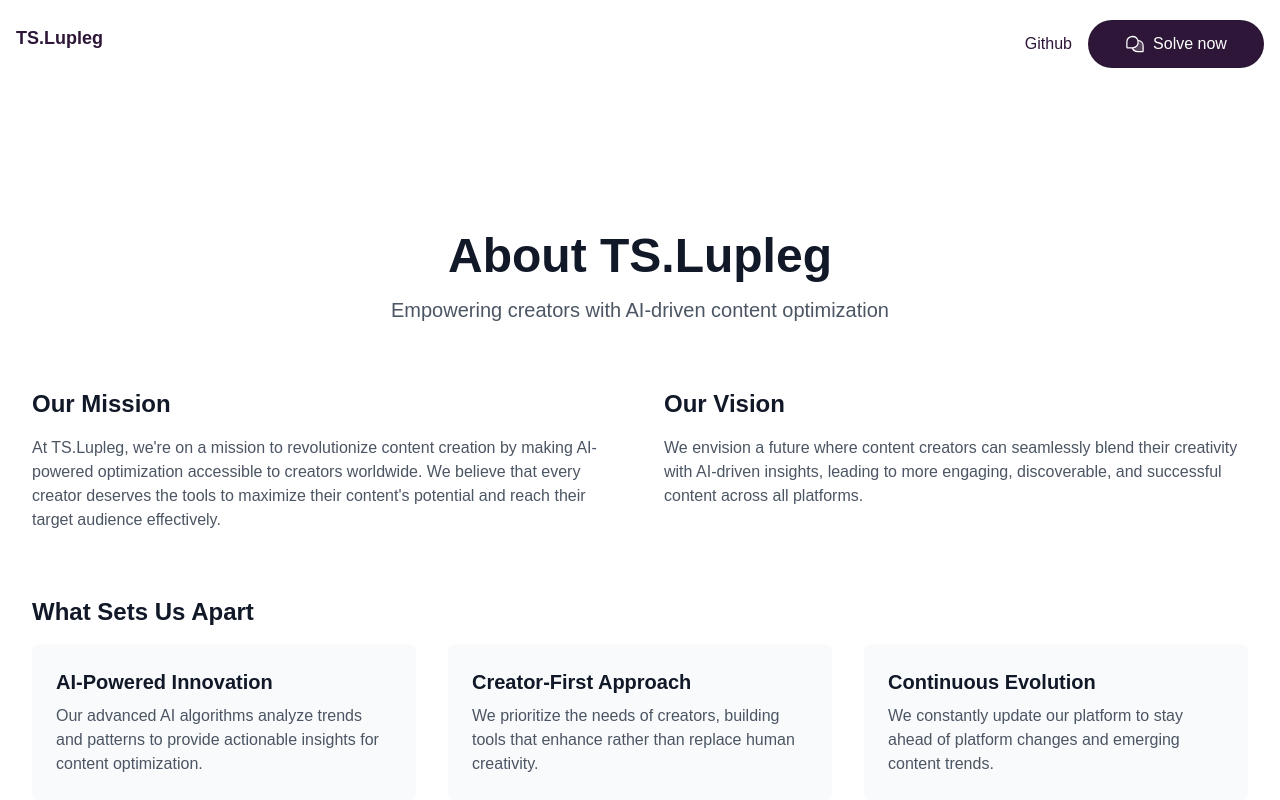
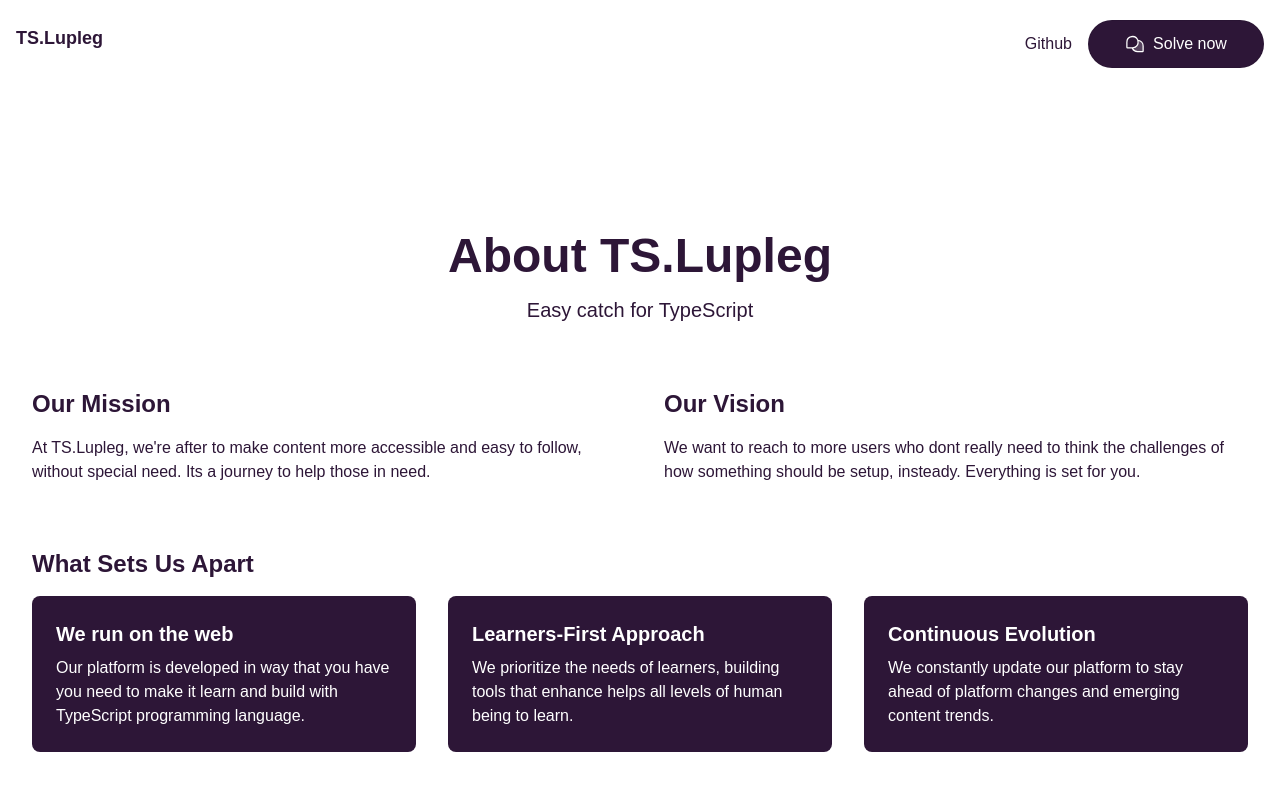
Before and after one commit to marksikaundi/TS-Lupleg, a Next.js app: page /company/about in a window 1280 px wide. Shown: the top 800 px of the page. Built offline with nearby package versions, Linux system fonts and the light colour scheme.

Commit message:
CORE: Improved the About us page with more defined contents

```diff
--- a/app/company/about/page.tsx
+++ b/app/company/about/page.tsx
@@ -1,72 +1,69 @@
 import React from "react";
 
-const AboutPage = () => {
+export default function About() {
   return (
     <main className="min-h-screen bg-white">
       <div className="max-w-7xl mx-auto px-4 sm:px-6 lg:px-8 py-16">
         <div className="text-center mt-20 mb-16">
-          <h1 className="text-4xl font-bold text-gray-900 sm:text-5xl">
+          <h1 className="text-4xl font-bold text-[#2D1637] sm:text-5xl">
             About TS.Lupleg
           </h1>
-          <p className="mt-4 text-xl text-gray-600">
-            Empowering creators with AI-driven content optimization
+          <p className="mt-4 text-xl text-[#2D1637]">
+            Easy catch for TypeScript
           </p>
         </div>
 
         <div className="grid grid-cols-1 md:grid-cols-2 gap-12 mb-16">
           <div>
-            <h2 className="text-2xl font-semibold text-gray-900 mb-4">
+            <h2 className="text-2xl font-semibold text-[#2D1637] mb-4">
               Our Mission
             </h2>
-            <p className="text-gray-600">
-              At TS.Lupleg, we&apos;re on a mission to revolutionize content
-              creation by making AI-powered optimization accessible to creators
-              worldwide. We believe that every creator deserves the tools to
-              maximize their content&apos;s potential and reach their target
-              audience effectively.
+            <p className="text-[#2D1637]">
+              At TS.Lupleg, we&apos;re after to make content more accessible and
+              easy to follow, without special need. Its a journey to help those
+              in need.
             </p>
           </div>
           <div>
-            <h2 className="text-2xl font-semibold text-gray-900 mb-4">
+            <h2 className="text-2xl font-semibold text-[#2D1637] mb-4">
               Our Vision
             </h2>
-            <p className="text-gray-600">
-              We envision a future where content creators can seamlessly blend
-              their creativity with AI-driven insights, leading to more
-              engaging, discoverable, and successful content across all
-              platforms.
+            <p className="text-[#2D1637]">
+              We want to reach to more users who dont really need to think the
+              challenges of how something should be setup, insteady. Everything
+              is set for you.
             </p>
           </div>
         </div>
 
         <div className="mb-16">
-          <h2 className="text-2xl font-semibold text-gray-900 mb-4">
+          <h2 className="text-2xl font-semibold text-[#2D1637] mb-4">
             What Sets Us Apart
           </h2>
           <div className="grid grid-cols-1 md:grid-cols-3 gap-8">
-            <div className="p-6 bg-gray-50 rounded-lg">
-              <h3 className="text-xl font-semibold text-gray-900 mb-2">
-                AI-Powered Innovation
+            <div className="p-6 bg-[#2D1637] rounded-lg">
+              <h3 className="text-xl font-semibold text-white mb-2">
+                We run on the web
               </h3>
-              <p className="text-gray-600">
-                Our advanced AI algorithms analyze trends and patterns to
-                provide actionable insights for content optimization.
+              <p className="text-white">
+                Our platform is developed in way that you have you need to make
+                it learn and build with TypeScript programming language.
               </p>
             </div>
-            <div className="p-6 bg-gray-50 rounded-lg">
-              <h3 className="text-xl font-semibold text-gray-900 mb-2">
-                Creator-First Approach
+            <div className="p-6 bg-[#2D1637] rounded-lg">
+              <h3 className="text-xl font-semibold text-white mb-2">
+                Learners-First Approach
               </h3>
-              <p className="text-gray-600">
-                We prioritize the needs of creators, building tools that enhance
-                rather than replace human creativity.
+              <p className="text-white">
+                We prioritize the needs of learners, building tools that enhance
+                helps all levels of human being to learn.
               </p>
             </div>
-            <div className="p-6 bg-gray-50 rounded-lg">
-              <h3 className="text-xl font-semibold text-gray-900 mb-2">
+            <div className="p-6 bg-[#2D1637] rounded-lg">
+              <h3 className="text-xl font-semibold text-white mb-2">
                 Continuous Evolution
               </h3>
-              <p className="text-gray-600">
+              <p className="text-white">
                 We constantly update our platform to stay ahead of platform
                 changes and emerging content trends.
               </p>
@@ -76,6 +73,4 @@ const AboutPage = () => {
       </div>
     </main>
   );
-};
-
-export default AboutPage;
+}
```
